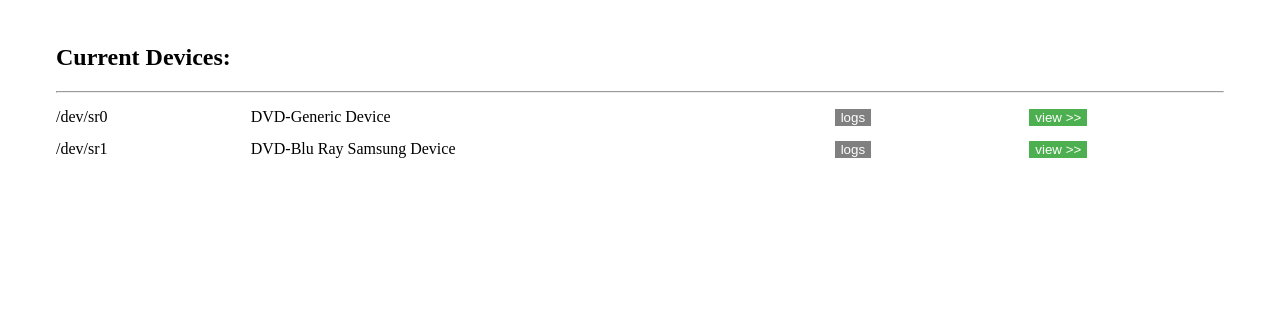
After one commit to dMacGit/Media_Grabber, a Django app: template emgee/frontend/templates/frontend/media_grabber_home.html in a window 1280 px wide. The commit adds this page. Shown: the top 323 px of the page. Run offline with Django 3.2, Linux system fonts and the light colour scheme; the template is opened without the code that fills it, so the values that code supplies are empty.

Commit message:
Getting views to load static files

```diff
--- a/emgee/emgee/urls.py
+++ b/emgee/emgee/urls.py
@@ -15,11 +15,13 @@ Including another URLconf
 """
 from django.conf.urls import url, include
 from django.contrib import admin
+from django.contrib.staticfiles.urls import staticfiles_urlpatterns
+
 
 urlpatterns = [
     url(r'^', include('frontend.urls')),
+    url(r'^admin/', admin.site.urls),
 
-    #url(r'^logs/', include('frontend.urls')),
+]
 
-    url(r'^admin/', admin.site.urls),
-]
+#urlpatterns += staticfiles_urlpatterns()
--- a/emgee/frontend/Static/styles/media_grabber.css
+++ b/emgee/frontend/static/frontend/emgee.css
@@ -1,4 +1,4 @@
-body
+#body
 {
 	background-color: gray;
 }
--- /dev/null
+++ b/emgee/frontend/templates/frontend/media_grabber_home.html
@@ -0,0 +1,50 @@
+<!DOCTYPE html>
+<html>
+	<head>
+		<meta charset="UTF-8">
+		<title>Media Grabber Home</title>
+
+        {% load staticfiles %}
+		<link rel="stylesheet" type="text/css" href="{% static '/frontend/emgee.css' %}">
+	</head>
+	<body>
+		{{ output_data | safe | escape }}
+		<div id="devices-summary-section" class="large_rounded_section">
+			<div id="devices-summary-title" class="devices-title">
+				<h2>Current Devices:</h2>
+			</div>
+			<hr>
+			<div id="dev1" class="device-line-item">
+				<div class="devname">
+					<p class="p-line-item">/dev/sr0</p>
+					<!--<button id="plus-button" class="hidden-button">+</button>-->
+				</div>
+				<div class="fullname">
+					<p class="p-line-item">DVD-Generic Device</p>
+				</div>
+				<div class="logs">
+					<button class="hidden-button device-logs">logs</button>
+				</div>
+				<div class="view">
+					<button class="hidden-button view-device">view >></button>
+				</div>
+			</div>
+			<div id="dev2" class="device-line-item">
+				<div class="devname">
+					<p class="p-line-item">/dev/sr1</p>
+					<!--<button id="plus-button" class="hidden-button">+</button>-->
+				</div>
+				<div class="fullname">
+					<p class="p-line-item">DVD-Blu Ray Samsung Device</p>
+				</div>
+				<div class="logs">
+					<button class="hidden-button device-logs">logs</button>
+				</div>
+				<div class="view">
+					<button class="hidden-button view-device">view >></button>
+				</div>
+			</div>
+		</div>
+
+	</body>
+</html>
--- a/emgee/frontend/urls.py
+++ b/emgee/frontend/urls.py
@@ -3,6 +3,6 @@ from django.conf.urls import url
 from . import views
 
 urlpatterns = [
-    url(r'^home', views.home, name='home'),
+    url(r'^frontend', views.frontend, name='frontend'),
     url(r'^logs', views.logs, name='logs'),
 ]
```
Also changed, not shown: emgee/emgee/settings.py (added, +130 -0 lines), emgee/frontend/Templates/frontend/media_grabber_logs.html (deleted, +0 -14 lines), emgee/frontend/static/frontend/emgee.min.css (added, +12 -0 lines), emgee/frontend/templates/frontend/media_grabber_logs.html (renamed from emgee/frontend/Templates/frontend/media_grabber_home.html, +7 -5 lines), emgee/frontend/views.py (+13 -4 lines), 1 other file.
